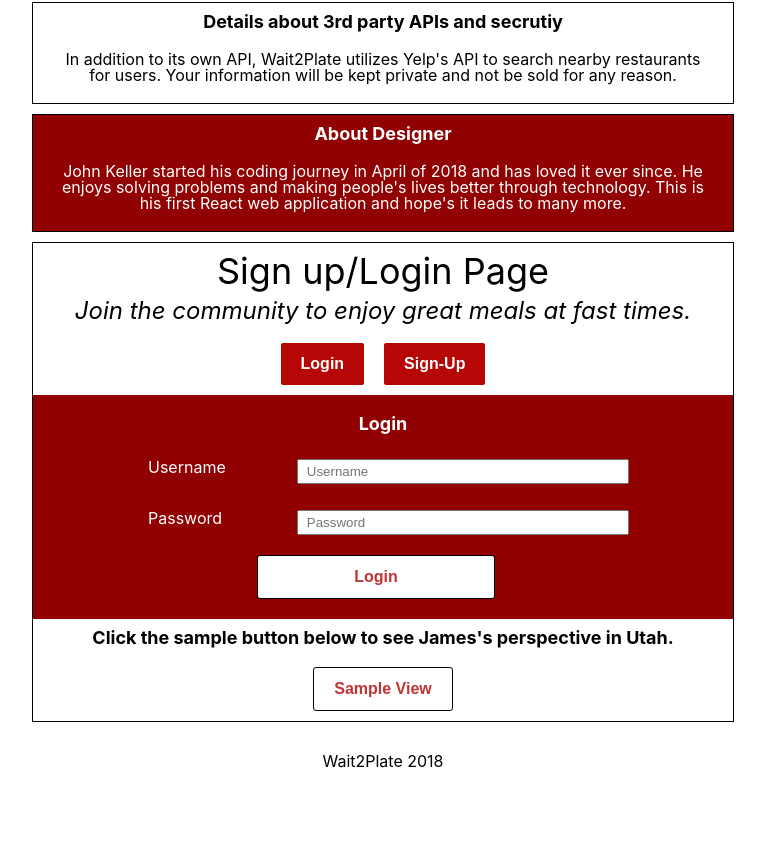
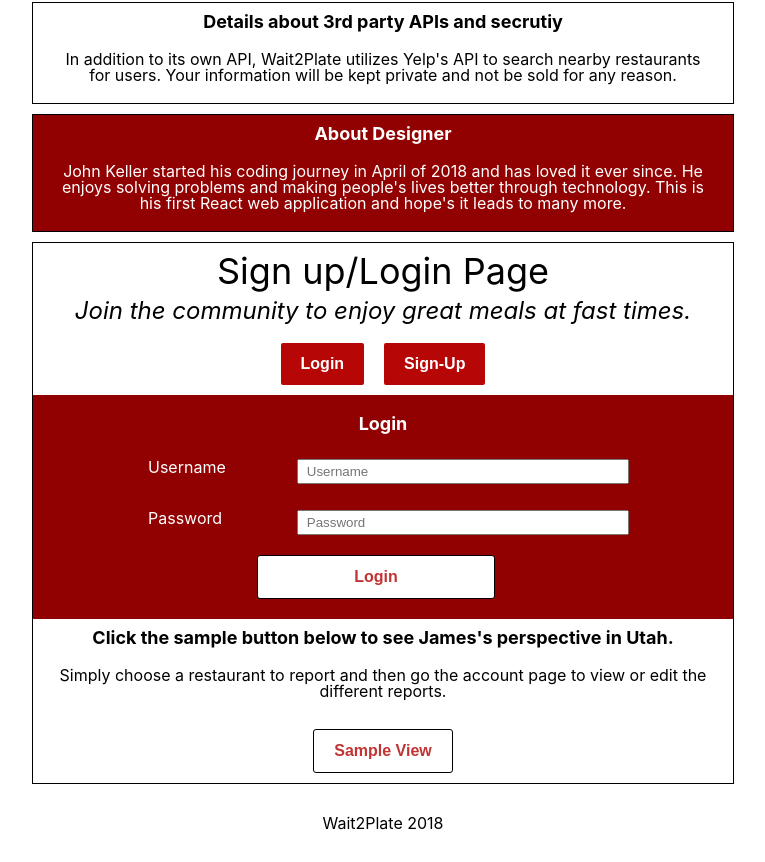
Before and after one commit to jmkeller3/wait2plate-client, a React (Create React App) app: page / in a window 1280 px wide. Shown: the part 440-1302 px from the top of the page, without its empty margins (257-1022 px from the left). Before the commit the page ends 1240 px from the top, so only its background shows below. Built offline with nearby package versions, Linux system fonts and the light colour scheme; no server answers.

Commit message:
removed excess console logs and other edits

```diff
--- a/src/components/Login.js
+++ b/src/components/Login.js
@@ -217,6 +217,7 @@
             </section>
           )}
         <h3>Click the sample button below to see James's perspective in Utah.</h3>
+        <p>Simply choose a restaurant to report and then go the account page to view or edit the different reports.</p>
         <button onClick={() => this.sampleButton()}>Sample View</button>
       </div>
     );
```
